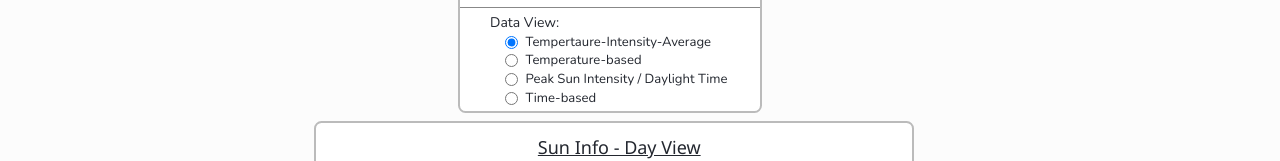
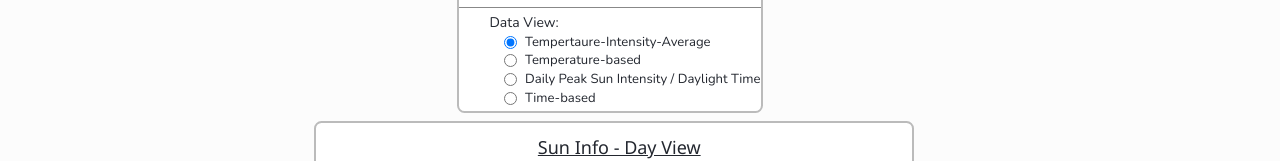
Before and after one commit to tobyhogan/seasons-viewer-tool, a React (Vite) app: page / in a window 1280 px wide. Shown: the part 570-731 px from the top of the page. Built offline with nearby package versions, Linux system fonts and the light colour scheme; no server answers.

Commit message:
rewording

```diff
--- a/src/components/ViewerTool.tsx
+++ b/src/components/ViewerTool.tsx
@@ -983,7 +983,7 @@ function ViewerTool() {
                         checked={markerType === "intensityBased"}
                         onChange={() => setMarkerType("intensityBased")}
                       />
-                      Peak Sun Intensity / Daylight Time
+                      Daily Peak Sun Intensity / Daylight Time
                     </label>
                     <label className="flex items-center gap-2 text-sm">
                       <input
```
